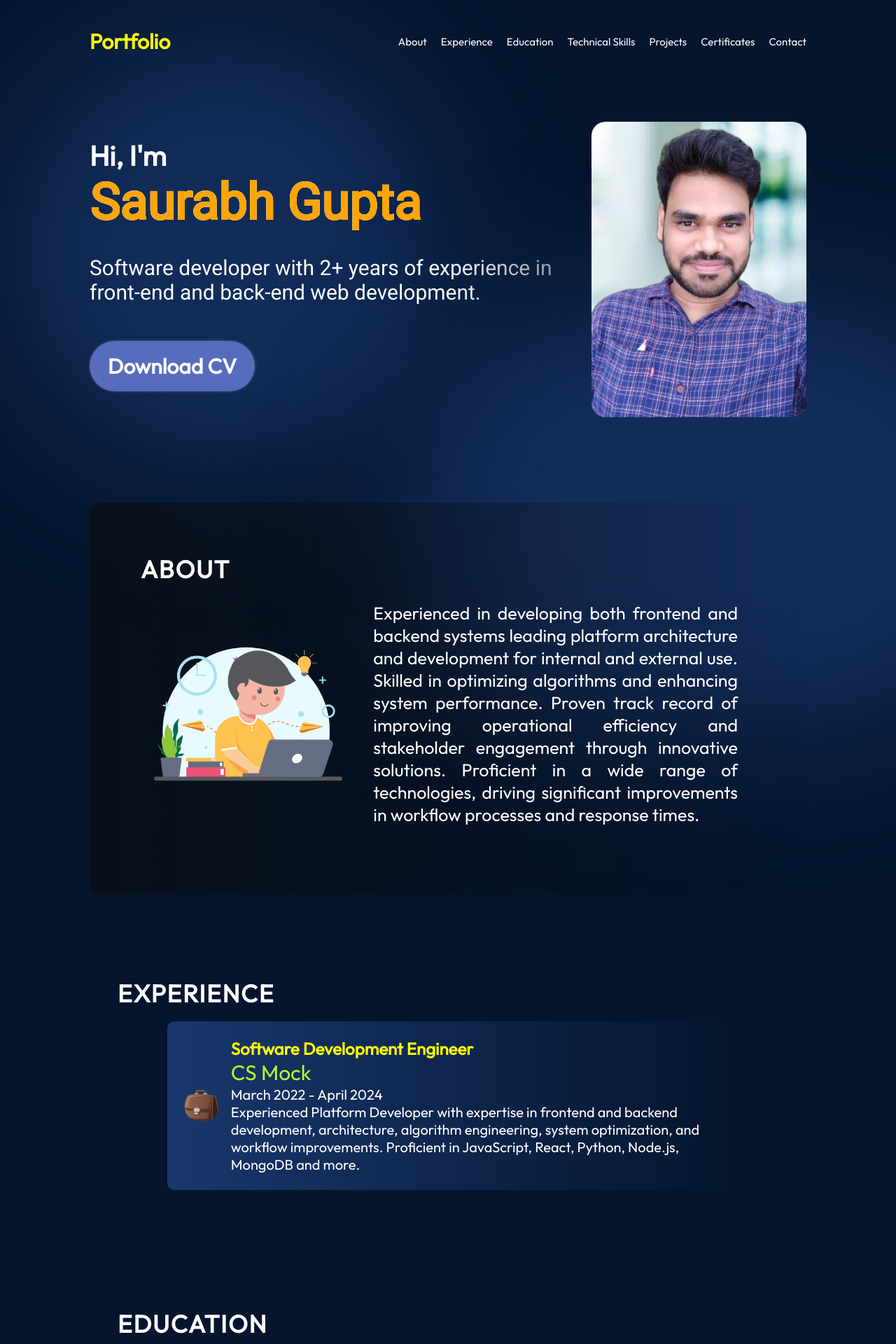
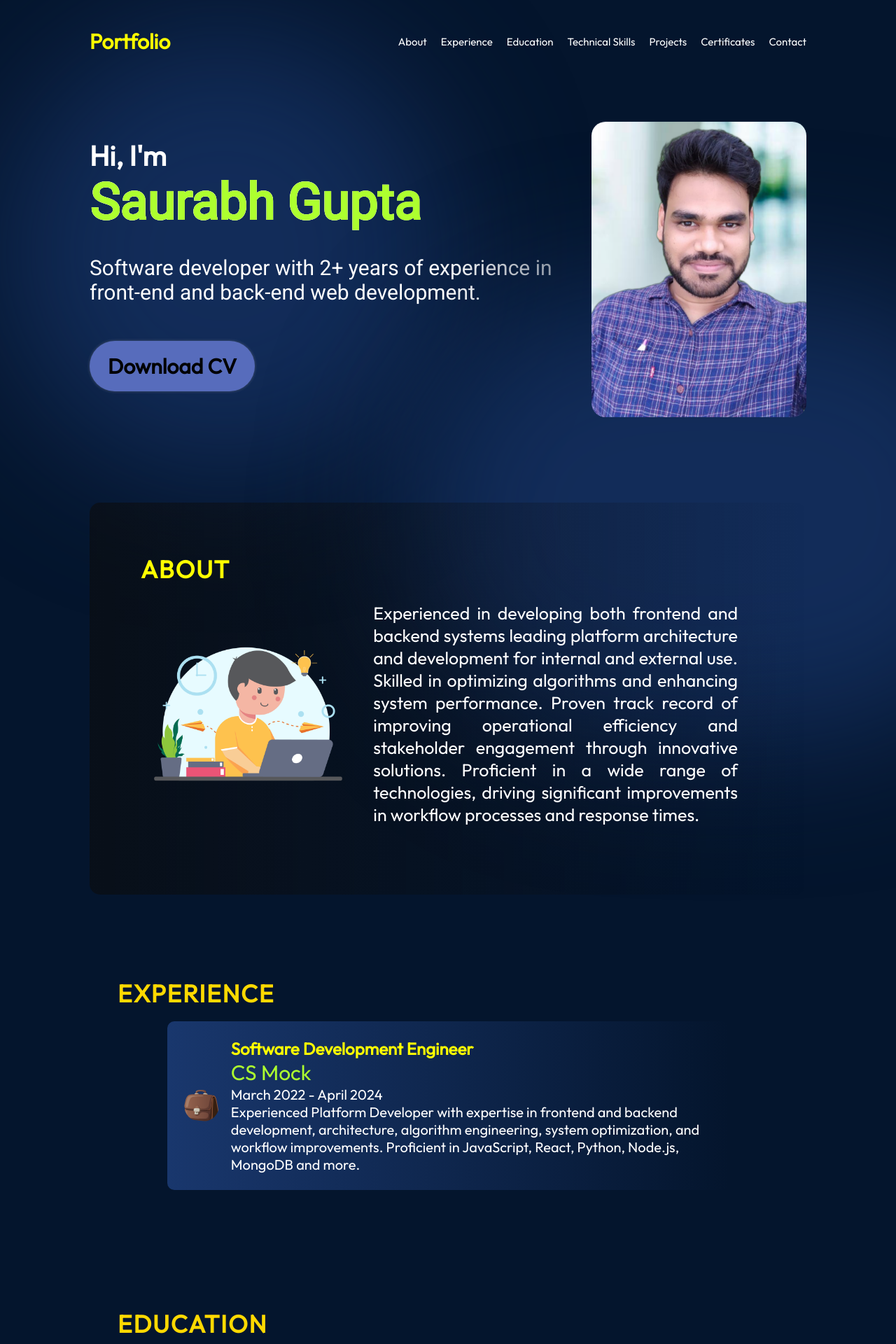
Before and after one commit to saurabhguptaiit27/myportfolio, a React (Vite) app: page / in a window 1280 px wide. Shown: the top 1920 px of the page at 70% size. Built offline with nearby package versions, Linux system fonts and the light colour scheme.

Commit message:
UI updated

```diff
--- a/src/components/About/About.module.css
+++ b/src/components/About/About.module.css
@@ -17,7 +17,7 @@
 }
 
 .title {
-  color: var(--color-text);
+  color: yellow;
   font-size: 35px;
   font-weight: 700;
   letter-spacing: 1.75px;
--- a/src/components/Contact/Contact.module.css
+++ b/src/components/Contact/Contact.module.css
@@ -17,6 +17,7 @@
   font-size: 80px;
   font-weight: 700;
   letter-spacing: 4px;
+  color: yellow;
 }
 
 .text p {
--- a/src/components/Education/Education.module.css
+++ b/src/components/Education/Education.module.css
@@ -26,7 +26,7 @@
 }
 
 .degree {
-  color: var(--color-text);
+  color: rgb(255, 217, 0);
   font-size: 35px;
   font-weight: 700;
   letter-spacing: 1.75px;
--- a/src/components/Experience/Experience.module.css
+++ b/src/components/Experience/Experience.module.css
@@ -41,7 +41,7 @@
 }
 
 .position {
-  color: var(--color-text);
+  color: rgb(255, 217, 0);
   font-size: 35px;
   font-weight: 700;
   letter-spacing: 1.75px;
--- a/src/components/Hero/Hero.module.css
+++ b/src/components/Hero/Hero.module.css
@@ -48,7 +48,7 @@ h5 {
     rgba(255, 255, 255, 1) 70%,
     rgba(255, 255, 255, 0) 120%
   );
-  -webkit-text-fill-color: orange;
+  -webkit-text-fill-color:greenyellow;
   background-clip: text;
   -webkit-background-clip: text;
 }
@@ -72,7 +72,7 @@ h5 {
   display: flex;
   flex-direction: column;
   background-color: var(--color-primary);
-  color: var(--color-text);
+  color: black;
   border-radius: 100px;
   font-size: 30px;
   font-weight: 600;
--- a/src/components/Projects/Projects.module.css
+++ b/src/components/Projects/Projects.module.css
@@ -12,6 +12,7 @@
   font-weight: 700;
   letter-spacing: 1.75px;
   text-transform: uppercase;
+  color: yellow;
 }
 
 .projects {
--- a/src/components/Technicalskills/Technicalskills.module.css
+++ b/src/components/Technicalskills/Technicalskills.module.css
@@ -12,7 +12,7 @@
 }
 
 .title {
-  color: var(--color-text);
+  color: yellow;
   font-size: 35px;
   font-weight: 700;
   letter-spacing: 1.75px;
```
